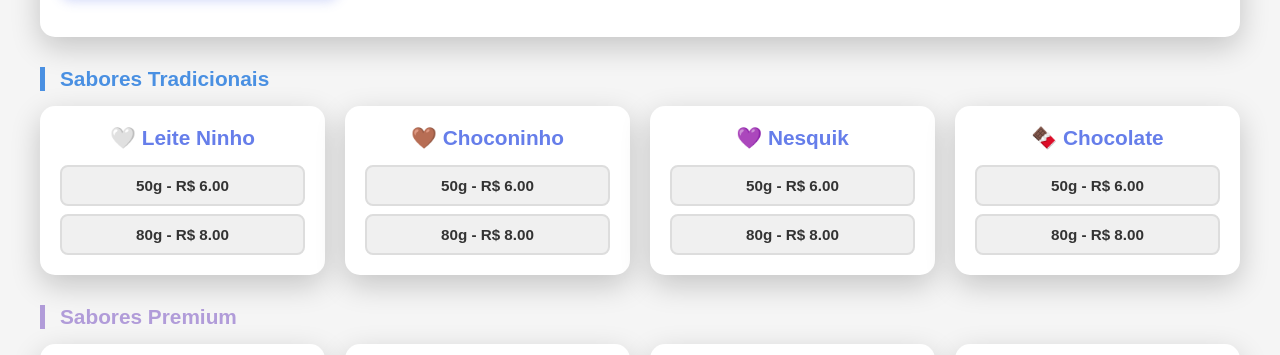
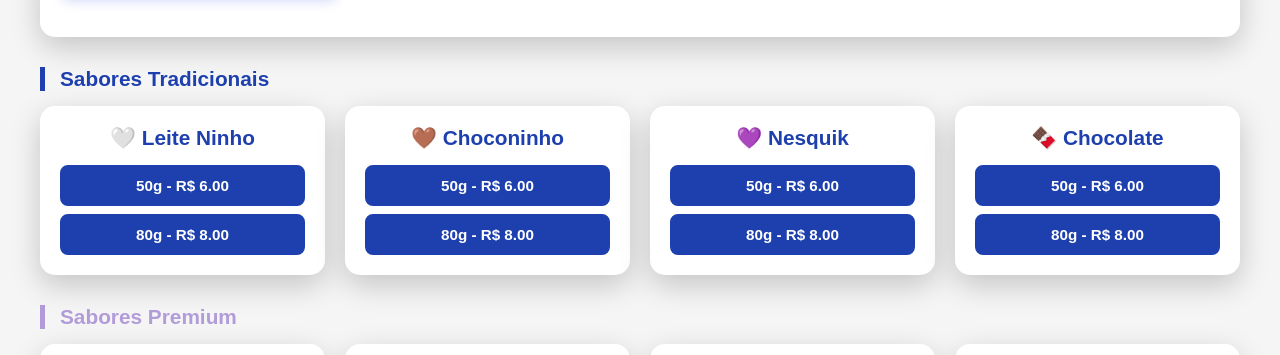
Before and after one commit to raphaelcandido43/Sweettaste, a website: page index.html in a window 1280 px wide. Shown: the part 366-721 px from the top of the page. Drawn offline with Linux system fonts and the light colour scheme.

Commit message:
Add files via upload

```diff
--- a/index.html
+++ b/index.html
@@ -124,8 +124,8 @@
         }
 
         .section-title.tradicional {
-            color: #4a90e2;
-            border-left: 5px solid #4a90e2;
+            color: #1e40af;
+            border-left: 5px solid #1e40af;
             padding-left: 15px;
         }
 
@@ -156,10 +156,18 @@
             font-size: 1.3em;
         }
 
+        .products-section.tradicional .product h3 {
+            color: #1e40af;
+        }
+
         .sizes {
             display: flex;
             flex-direction: column;
             gap: 8px;
+        }
+
+        .products-section.tradicional {
+            /* Classe para marcar seção tradicional */
         }
 
         .size-btn {
@@ -178,6 +186,17 @@
             background: #667eea;
             color: white;
             border-color: #667eea;
+        }
+
+        .products-section.tradicional .size-btn {
+            background: #1e40af;
+            color: white;
+            border-color: #1e40af;
+        }
+
+        .products-section.tradicional .size-btn:hover {
+            background: #1a3a8a;
+            border-color: #1a3a8a;
         }
 
         .cart {
@@ -498,7 +517,7 @@
 
             // Sabores Tradicionais
             html += '<h2 class="section-title tradicional">Sabores Tradicionais</h2>';
-            html += '<div class="products-section">';
+            html += '<div class="products-section tradicional">';
             PRODUCTS.tradicionais.forEach(p => {
                 const sizes = SIZES_CONFIG[selectedPackaging];
                 html += '<div class="product">';
@@ -518,7 +537,7 @@
 
             // Sabores Premium
             html += '<h2 class="section-title premium">Sabores Premium</h2>';
-            html += '<div class="products-section">';
+            html += '<div class="products-section premium">';
             PRODUCTS.premium.forEach(p => {
                 const sizes = SIZES_CONFIG[selectedPackaging];
                 html += '<div class="product">';
```
